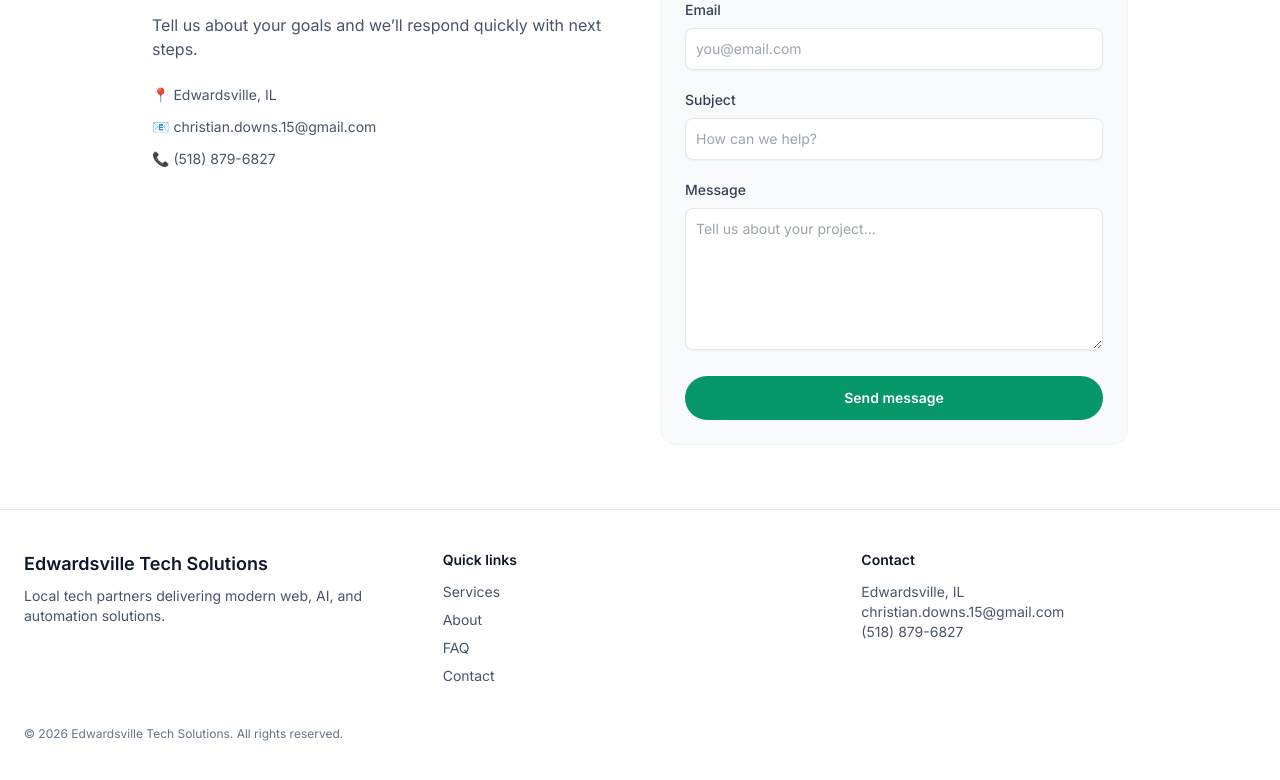
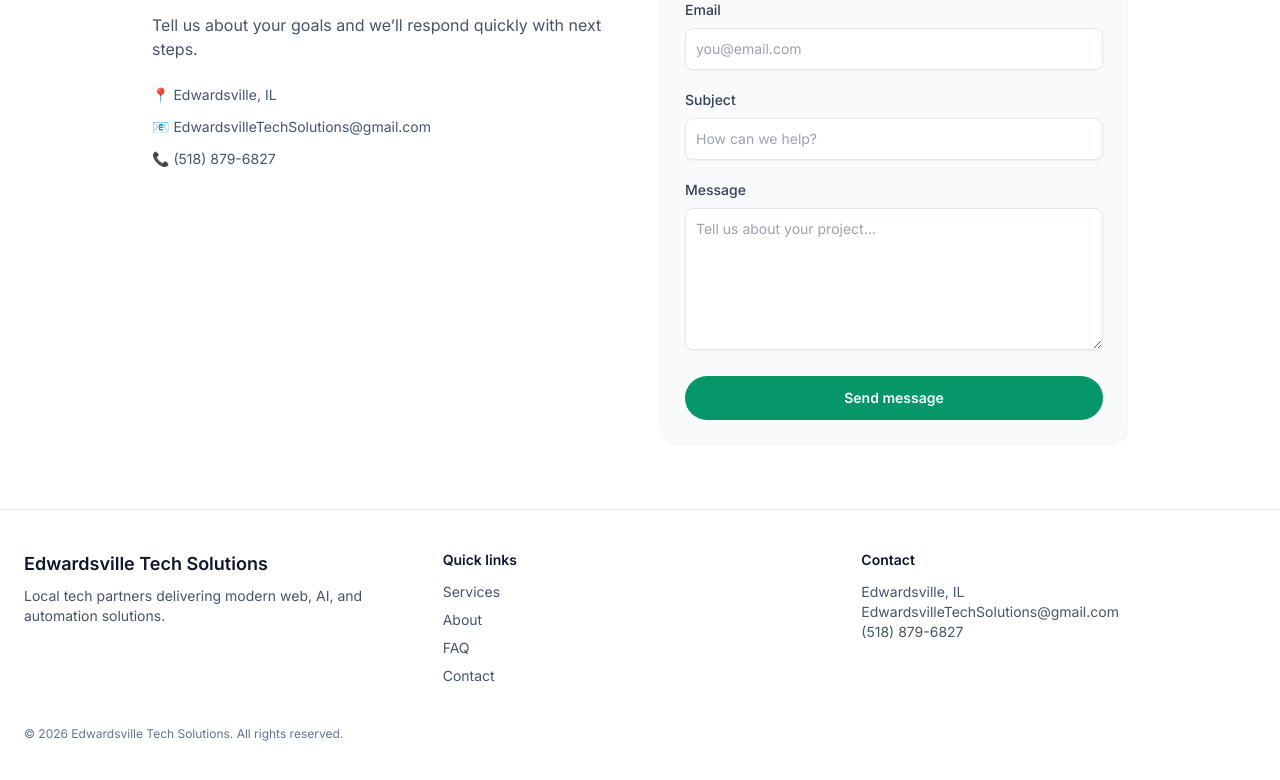
Before and after one commit to Christian-Downs/EdwardsvilleTechSolutionsFrontEnd, a Next.js app: page / in a window 1280 px wide. Shown: the part 3625-4405 px from the top of the page. Built offline with nearby package versions, Linux system fonts and the light colour scheme.

Commit message:
Removed personal email

```diff
--- a/src/app/layout.tsx
+++ b/src/app/layout.tsx
@@ -69,7 +69,7 @@ const jsonLd = {
     "Web development, AI chatbot development, and automation solutions for small businesses and startups.",
   url: "https://www.edwardsvilletechsolutions.com",
   telephone: "+1-518-879-6827",
-  email: "christian.downs.15@gmail.com",
+  email: "EdwardsvilleTechSolutions@gmail.com",
   address: {
     "@type": "PostalAddress",
     addressLocality: "Edwardsville",
--- a/src/app/page.tsx
+++ b/src/app/page.tsx
@@ -350,7 +350,7 @@ export default function Home() {
                   Schedule a call
                 </a>
                 <a
-                  href="mailto:christian.downs.15@gmail.com"
+                  href="mailto:EdwardsvilleTechSolutions@gmail.com"
                   className="rounded-full border border-white/60 px-6 py-3 text-sm font-semibold text-white"
                 >
                   Email us
@@ -390,7 +390,7 @@ export default function Home() {
                 </p>
                 <div className="mt-6 space-y-3 text-sm text-slate-600">
                   <p>📍 Edwardsville, IL</p>
-                  <p>📧 christian.downs.15@gmail.com</p>
+                  <p>📧 EdwardsvilleTechSolutions@gmail.com</p>
                   <p>📞 (518) 879-6827</p>
                 </div>
               </div>
@@ -493,7 +493,7 @@ export default function Home() {
               <div className="text-sm text-slate-600">
                 <p className="font-semibold text-slate-900">Contact</p>
                 <p className="mt-3">Edwardsville, IL</p>
-                <p>christian.downs.15@gmail.com</p>
+                <p>EdwardsvilleTechSolutions@gmail.com</p>
                 <p>(518) 879-6827</p>
               </div>
             </div>
```
